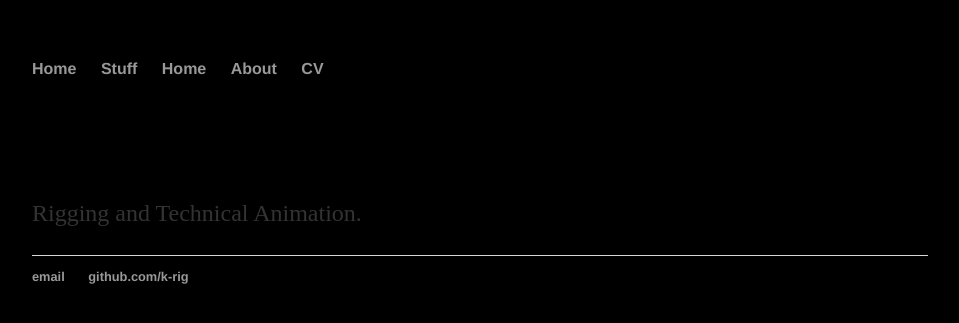
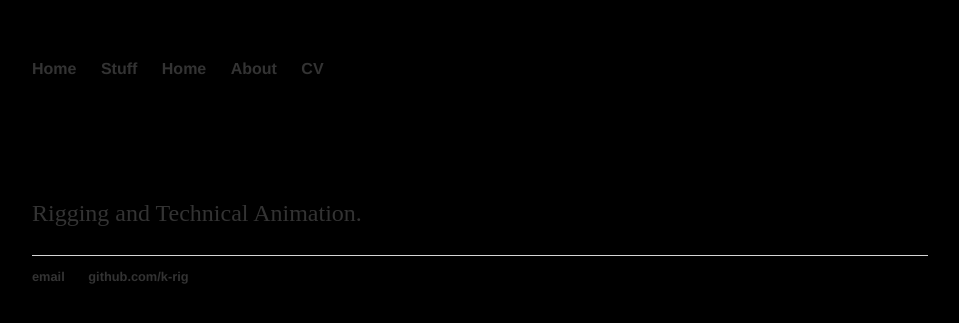
Before and after one commit to jakrig/jakrig.github.io, a Jekyll site: the page built from index.html, in a window 1280 px wide. Shown: the top 323 px of the page, without its empty margins (160-1119 px from the left). Built offline with Jekyll 4.4.1, drawn with Linux system fonts in a browser that asks for light colours.

Commit message:
Update main.css

```diff
--- a/css/main.css
+++ b/css/main.css
@@ -8,16 +8,16 @@ nav ul, footer ul {
     padding: 0px;
     list-style: none;
     font-weight: bold;
-    color: #999;
+    color: #333;
 }
 nav ul li, footer ul li {
     display: inline;
     margin-right: 20px;
-    color: #999;
+    color: #333;
 }
 a {
     text-decoration: none;
-    color: #999;
+    color: #333;
 }
 a:hover {
     text-decoration: underline;
```
